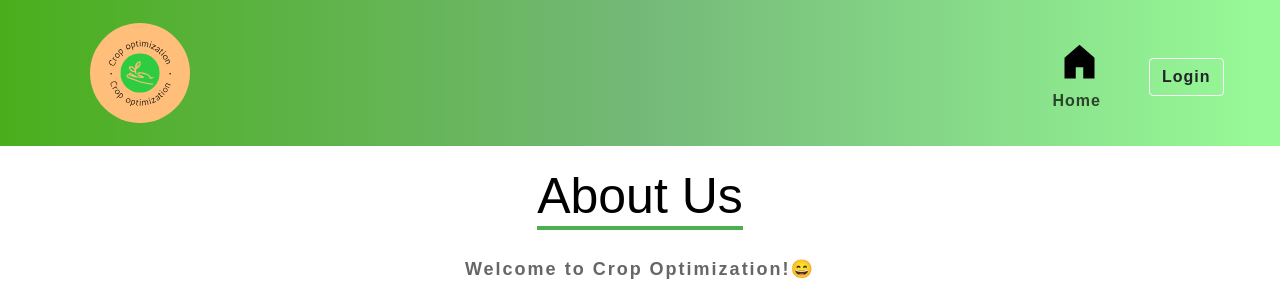
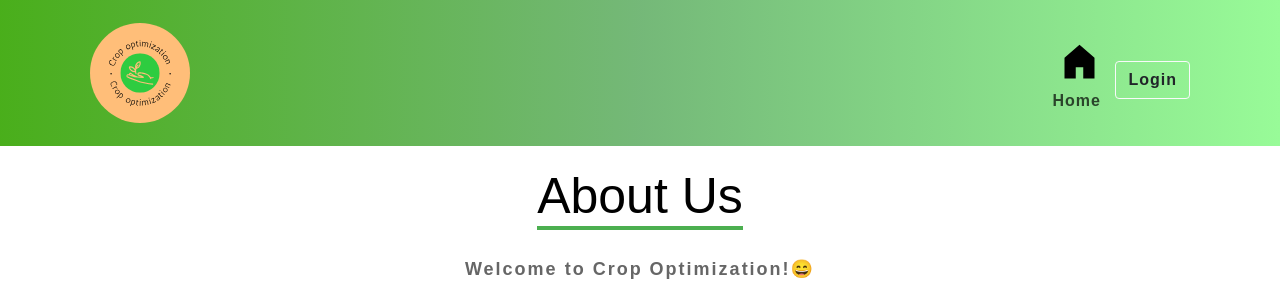
Before and after one commit to sultanbk/crpopt, a Flask app: page /about_us in a window 1280 px wide. Shown: the top 300 px of the page. Run offline with Flask 3, Linux system fonts and the light colour scheme; parts of the project's set-up code (start-up, migrations or seed data) failed here and were passed over; some libraries are stand-ins or nearby versions; some web fonts are replaced.

Commit message:
logout/login button move

```diff
--- a/templates/layout.html
+++ b/templates/layout.html
@@ -201,9 +201,9 @@ Smartphone Compatible web template, free webdesigns for Nokia, Samsung, LG, Sony
 					{% endif %}
 					<li class="nav-item">
 						{% if current_user.is_authenticated %}
-						<a class="btn btn-outline-light text-body" href="{{ url_for('logout') }}" role="button" style="margin-top: 50%; margin-left:45%; font-weight: bolder;">Logout</a>
+						<a class="btn btn-outline-light text-body" href="{{ url_for('logout') }}" role="button" style="margin-top: 40px; font-weight: bolder;">Logout</a>
 						{% else %}
-						<a class="btn btn-outline-light text-body" href="{{ url_for('login') }}" role="button" style="margin-top: 50%; margin-left:45% ; font-weight: bolder;">Login</a>
+						<a class="btn btn-outline-light text-body" href="{{ url_for('login') }}" role="button" style="margin-top: 40px; font-weight: bolder;">Login</a>
 				</li>
 				{% endif %}
 				</ul>
```
